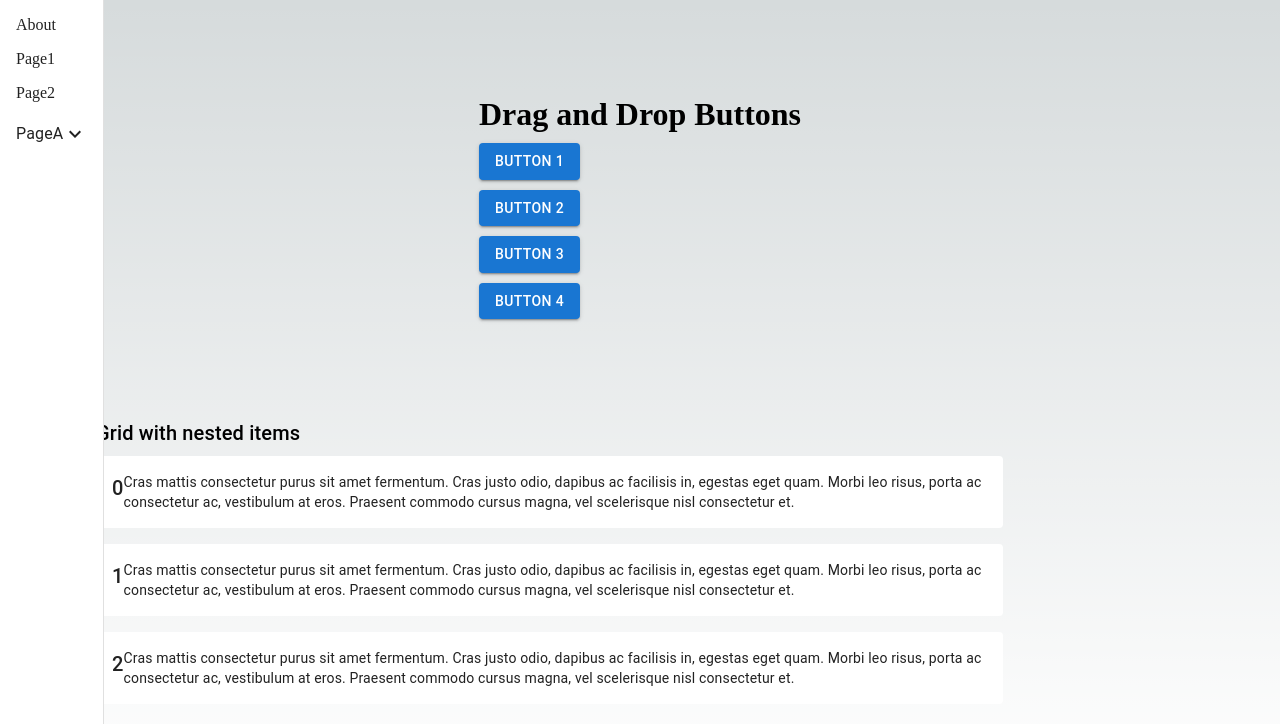
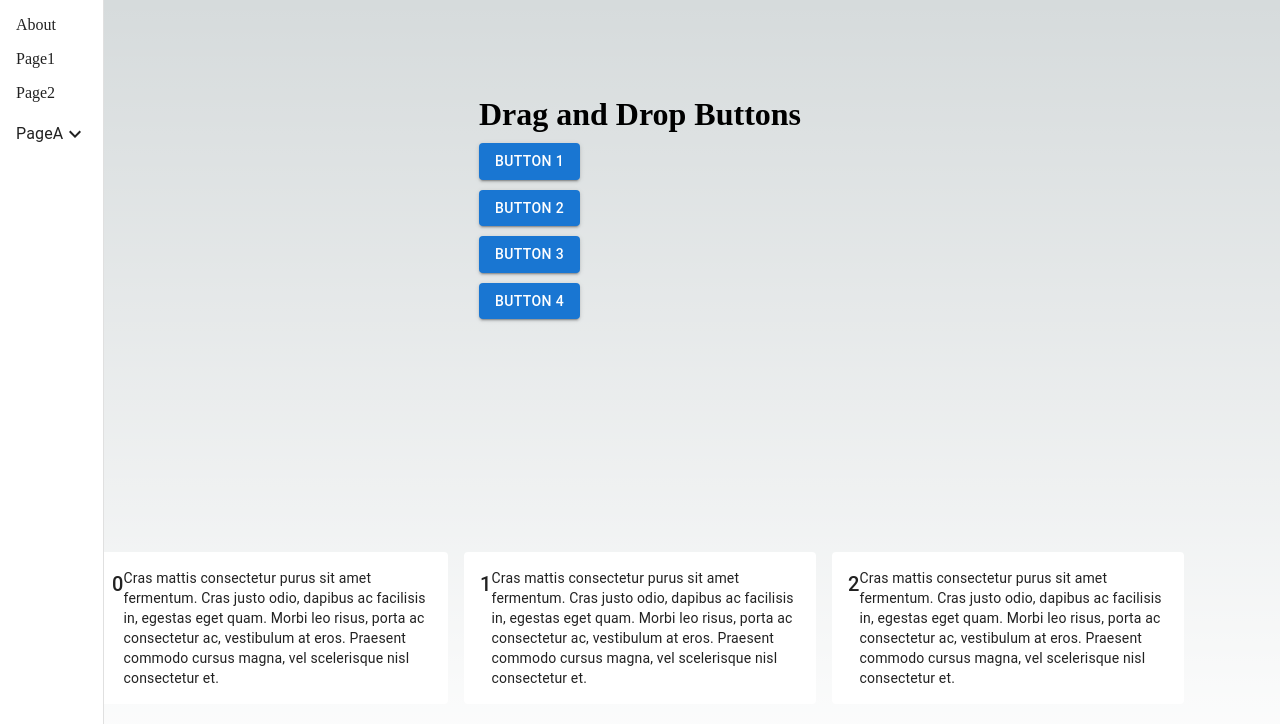
Before and after one commit to shichisan21/drag-test, a Next.js app: page / in a window 1280 px wide. Shown: the top 724 px of the page. Built offline with nearby package versions, Linux system fonts and the light colour scheme.

Commit message:
横並び

```diff
--- a/src/pages/index.tsx
+++ b/src/pages/index.tsx
@@ -21,14 +21,9 @@ export default function Home(): ReactElement {
       <SideMenu />
       <main className={styles.main}>
         <DragComponent />
-        <Grid container>
-          <Grid item xs={10}>
-            <Typography variant='h6' gutterBottom component='div'>
-              Grid with nested items
-            </Typography>
         <Grid container spacing={2}>
           {[0, 1, 2].map((value) => (
-                <Grid key={value} item alignItems={"center"}>
+            <Grid key={value} item xs={4} alignItems={"center"}>
               <Paper
                 sx={{ p: 2, display: "flex", flexDirection: "row" }}
                 elevation={0}
@@ -46,8 +41,6 @@ export default function Home(): ReactElement {
             </Grid>
           ))}
         </Grid>
-          </Grid>
-        </Grid>
       </main>
     </div>
   );
```
Lines whose indentation alone changed are shown as unchanged.
